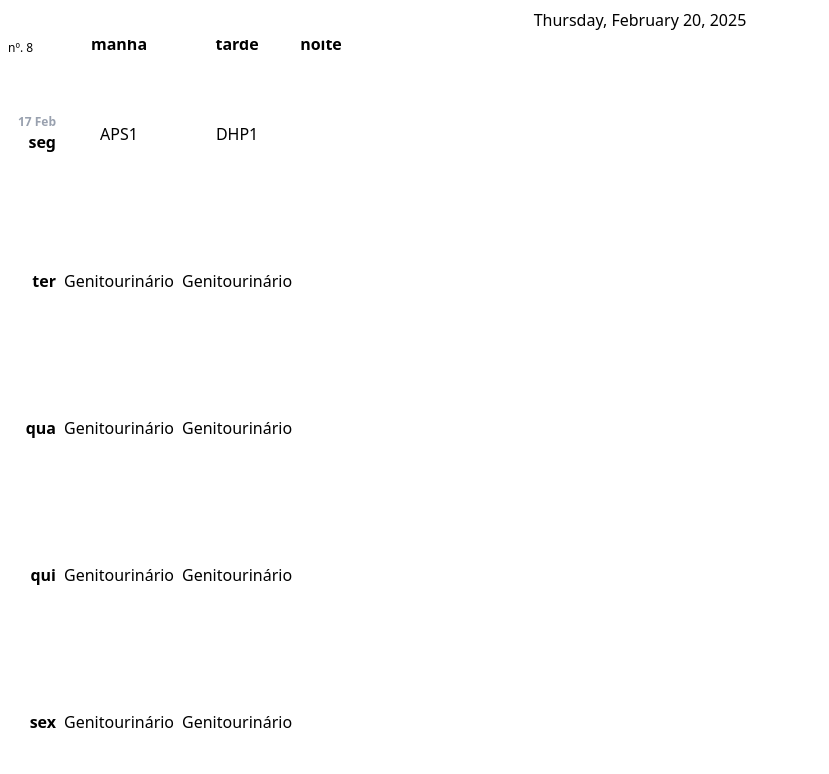
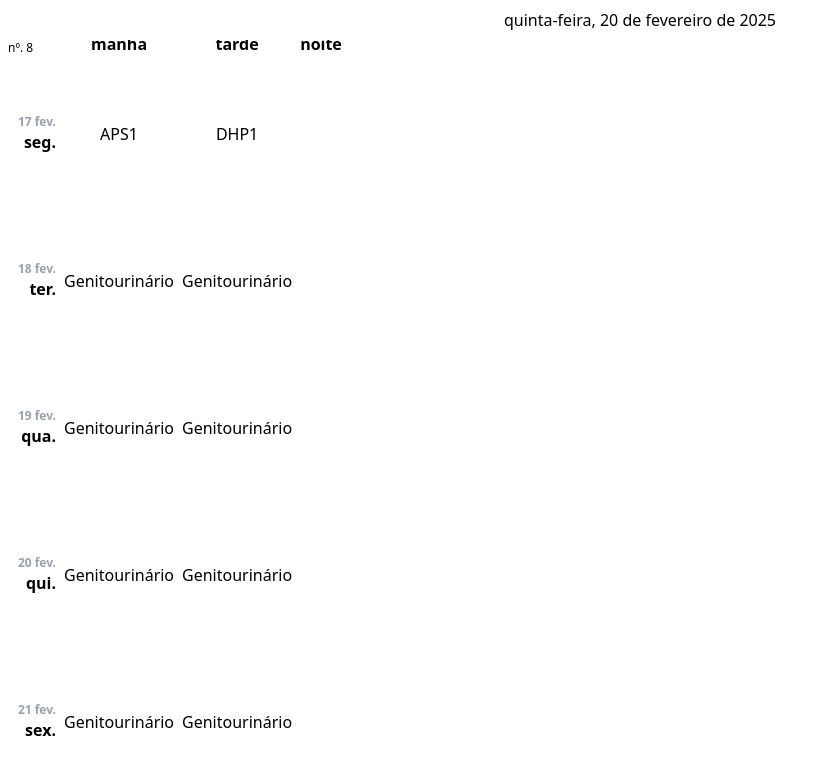
Before and after one commit to almino/horario-aulas, a Vue app: page / in a window 1280 px wide. Shown: the top 774 px of the page, without its empty margins (0-829 px from the left). Built offline with nearby package versions, Linux system fonts and the light colour scheme.

Commit message:
Automaticamente gera a semana

```diff
--- a/src/App.vue
+++ b/src/App.vue
@@ -1,10 +1,36 @@
 <script setup lang="ts">
 import { ref, reactive } from "vue";
-import { DateTime } from "luxon";
+import { DateTime, Settings } from "luxon";
 import { invoke } from "@tauri-apps/api/core";
 
-const today = reactive(DateTime.now());
-const startDay = reactive(today.startOf("week"));
+const wSettings = {
+  firstDay: 7,
+  minimalDays: 1,
+  weekend: [6, 7],
+};
+
+Settings.defaultWeekSettings = wSettings;
+
+const today = DateTime.local({locale: "pt-BR"});
+const startDay = reactive(
+  today.startOf("week")
+);
+const dayNumber = parseInt(today.toFormat("c"));
+
+if (wSettings.weekend.includes(dayNumber)) {
+  startDay.plus({ week: 1 });
+}
+
+const jsDays = [];
+
+for (let i = 0; i < 7; i++) {
+  let d = startDay.plus({ days: i });
+  let n = parseInt(d.toFormat("c"));
+  if (wSettings.weekend.includes(n)) continue;
+  jsDays.push(d);
+}
+
+const days = ref(jsDays);
 const weekNumber = reactive(today.weekNumber);
 </script>
 
@@ -14,6 +40,7 @@ const weekNumber = reactive(today.weekNumber);
   >
     <div class="col-span-2 text-center">
       {{ today.toFormat("DDDD") }}
+      <!-- {{ today.toFormat("c") }} -->
     </div>
     <div
       class="dias gap-y-2 grid items-center place-items-stretch font-bold text-right"
@@ -21,19 +48,15 @@ const weekNumber = reactive(today.weekNumber);
       <div class="font-thin text-left text-xs">
         nº. {{ weekNumber }}
       </div>
-      <div>
+      <div v-for="d in days">
         <div
           class="text-gray-400 text-normal text-xs"
         >
-          {{ startDay.toFormat("dd") }}
-          {{ startDay.toFormat("LLL") }}
+          {{ d.toFormat("dd") }}
+          {{ d.toFormat("LLL") }}
         </div>
-        seg
+        {{ d.toFormat("ccc") }}
       </div>
-      <div>ter</div>
-      <div>qua</div>
-      <div>qui</div>
-      <div>sex</div>
     </div>
     <div
       class="turnos gap-2 grid items-center place-items-stretch overflow-x-auto text-center"
```
